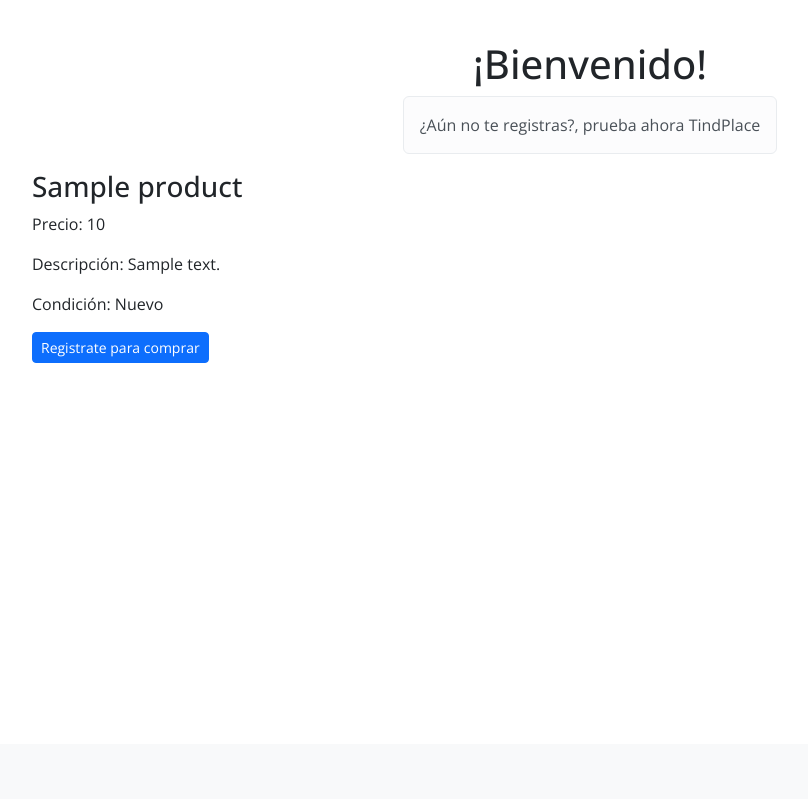
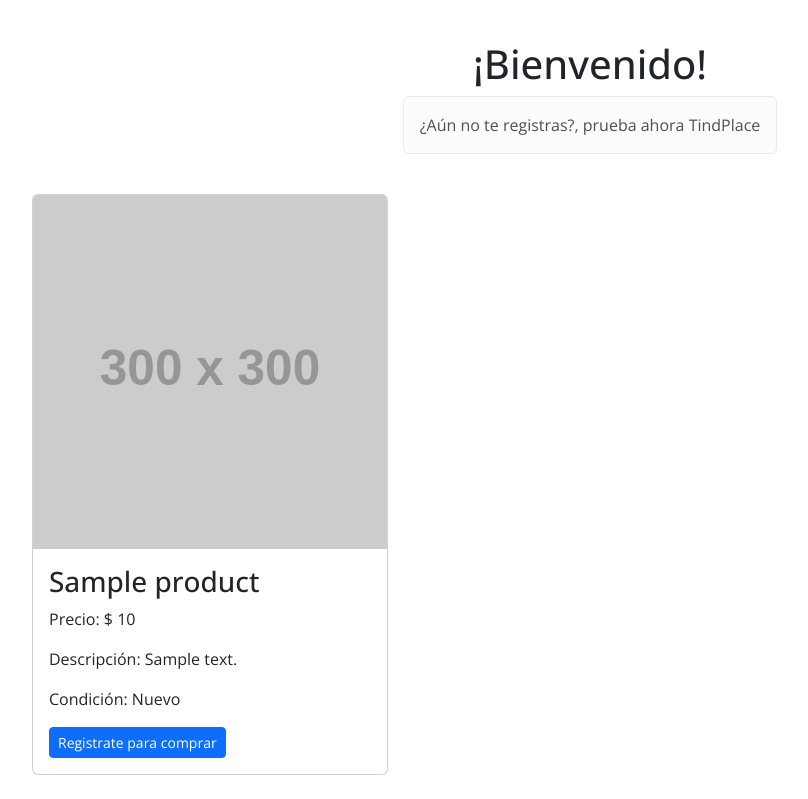
Before and after one commit to RobertoASF/Portafolio, a Django app: page / in a window 1280 px wide. Shown: the part 56-855 px from the top of the page, without its empty margins (50-858 px from the left). Before the commit the page ends 800 px from the top, so only its background shows below. Run offline with Django 4.2, Linux system fonts and the light colour scheme; tables that the repository leaves empty hold one stand-in row (Sample ...); some libraries are stand-ins or nearby versions.

Commit message:
Mejora de card para productos

```diff
--- a/login/templates/home.html
+++ b/login/templates/home.html
@@ -65,11 +65,17 @@
       <p>No se pudo comprobar si hay un usuario registrado</p>
       {% endif %}
     </div>
-    <div class="container">
+    <div class="container my-4">
+
+
+      <div class="row">
         {% for product in products %}
-    <div class="product-card">
-        <h3>{{ product.prod_name }}</h3>
-        <p>Precio: {{ product.prod_price }}</p>
+        <div class="col-4">
+          <div class="card">
+            <img class="card-img-top" src="https://placehold.co/300x300/png" alt="Card image cap">
+            <div class="card-body">
+              <h3 class="card-title">{{ product.prod_name }}</h3>
+              <p>Precio: $ {{ product.prod_price }}</p>
               <p>Descripción: {{ product.prod_description }}</p>
               {% if product.prod_new %}
                   <p>Condición: Nuevo</p>
@@ -81,9 +87,13 @@
               {% else %}
               <a class="btn btn-primary btn-sm " href="#" role="button"> Registrate para comprar </a>
               {% endif %}
+            </div>
+          </div>
 
         </div>
         {% endfor %}
+      </div>
+
 
 
     </div>
```
Lines whose indentation alone changed are shown as unchanged.
